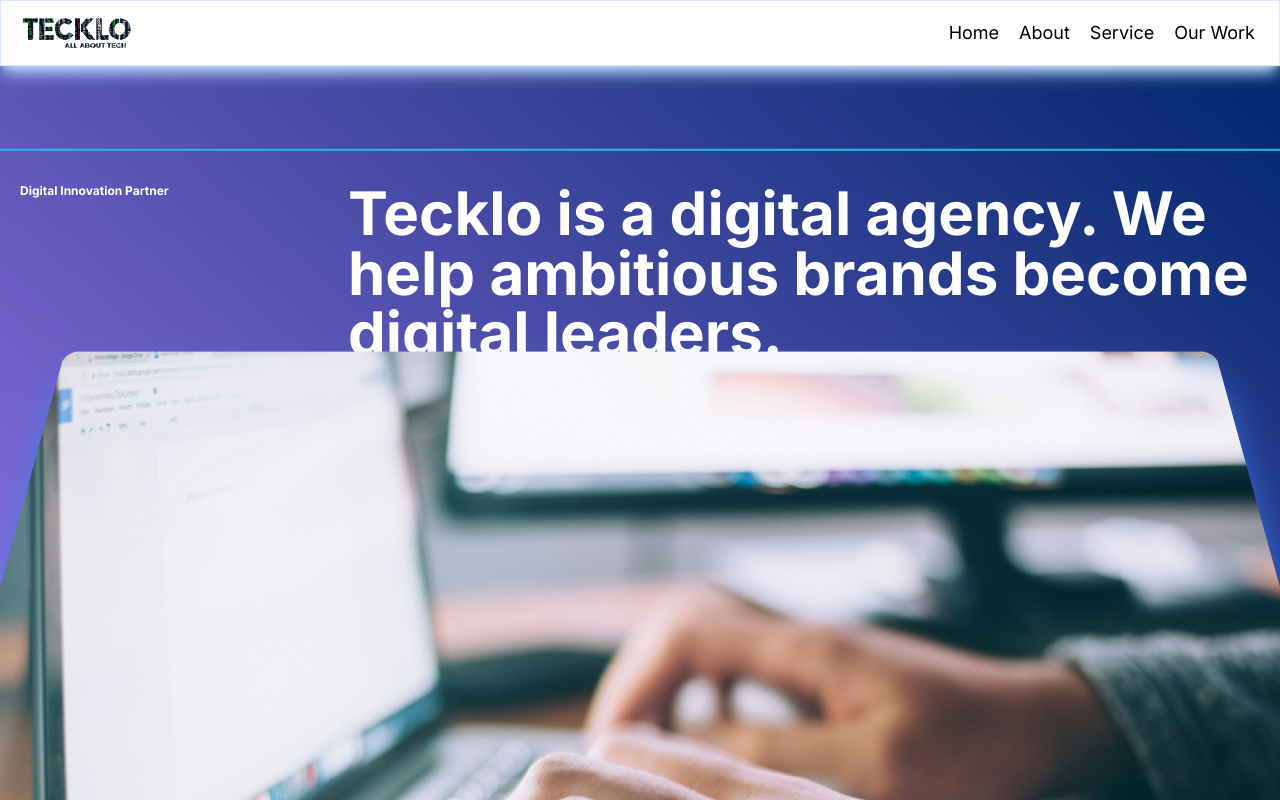
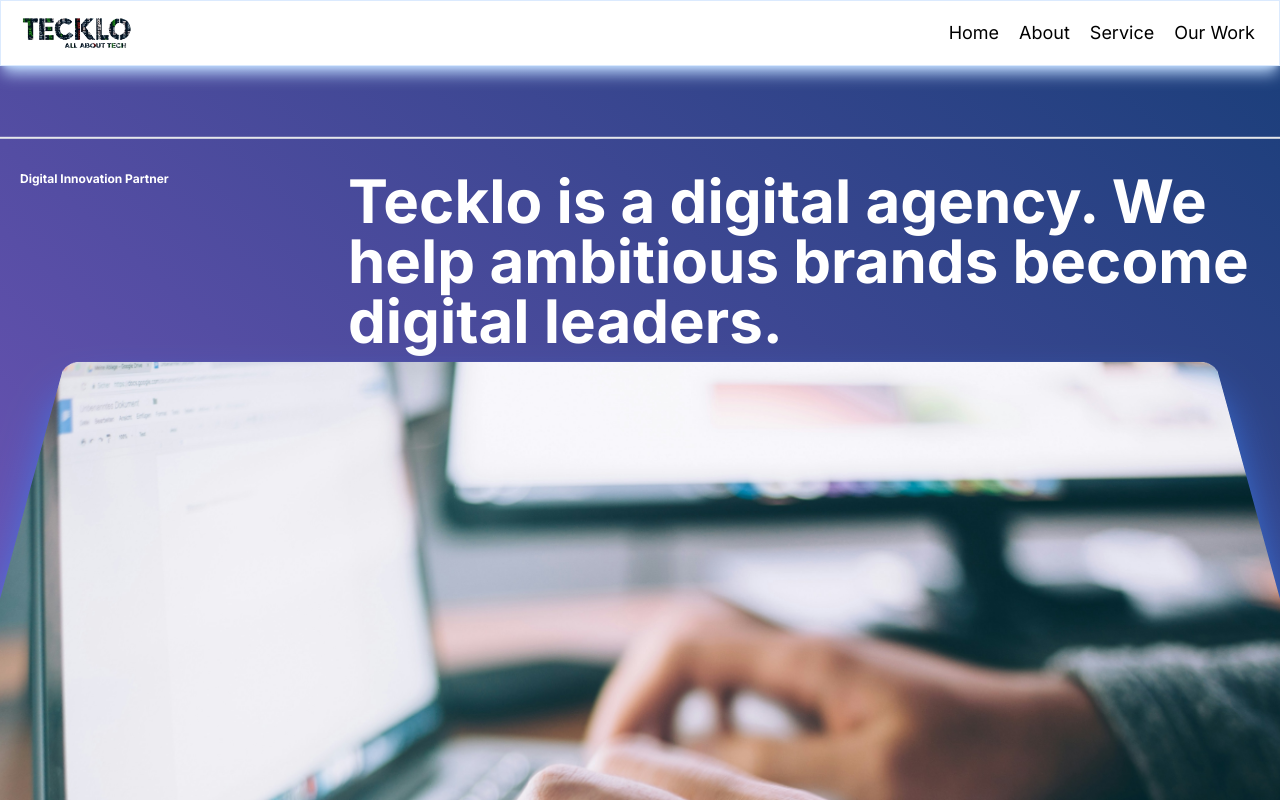
Before and after one commit to shivamdev24/Tecklo.co, a Next.js app: page / in a window 1280 px wide. Shown: the top 800 px of the page. Built offline with nearby package versions, Linux system fonts and the light colour scheme.

Commit message:
color updates

```diff
--- a/src/app/page.tsx
+++ b/src/app/page.tsx
@@ -125,11 +125,11 @@
   return (
     <main className="">
       <section>
-        <div className="flex flex-col overflow-hidden    bg-gradient-to-tr   from-[#a96fffdd] to-[#00276b]   ">
+        <div className="flex flex-col overflow-hidden    bg-gradient-to-tr   from-[#7240bddd] to-[#00276be3]   ">
           <ContainerScroll
             titleComponent={
               <>
-                <div className=" flex flex-col md:flex-row justify-between gap-6 border-t-2 pt-8 animate-border text-start px-5">
+                <div className=" flex flex-col md:flex-row justify-between gap-6 border-t-2 pt-8  text-start px-5">
                   <div className="w-full md:w-1/4">
                     <h1 className="text-xs font-bold text-white">
                       Digital Innovation Partner
@@ -264,7 +264,7 @@
           <InfiniteTextMoving />
         </section>
       </Fade>
-      <section className="py-10 bg-gradient-to-r from-blue-400 to-[#ea346551]">
+      <section className="py-10 bg-gradient-to-br from-blue-400 to-[#ea346551]">
         <div>
           <div className="flex flex-col max-w-7xl mx-auto gap-5 justify-center items-center">
             <Fade direction="left" triggerOnce>
--- a/src/components/ui/container-scroll-animation.tsx
+++ b/src/components/ui/container-scroll-animation.tsx
@@ -83,7 +83,7 @@
         rotateX: rotate,
         scale,
       }}
-      className="max-w-7xl -mt-16  mx-auto h-[35rem] md:h-[50rem]  w-full  border-[#6C6C6C]    rounded-[30px] shadow-2xl shadow-blue-500"
+      className="max-w-7xl -mt-16 md:-mt-10  mx-auto h-[35rem] md:h-[50rem]  w-full  border-[#6C6C6C]    rounded-[30px] shadow-2xl shadow-blue-500"
     >
       <div className=" h-full w-full  overflow-hidden rounded-2xl bg-gray-100 dark:bg-zinc-900 md:rounded-2xl  ">
         {children}
```
